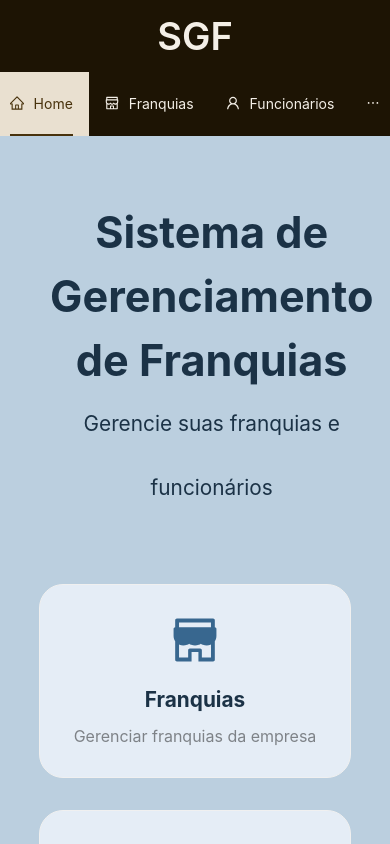
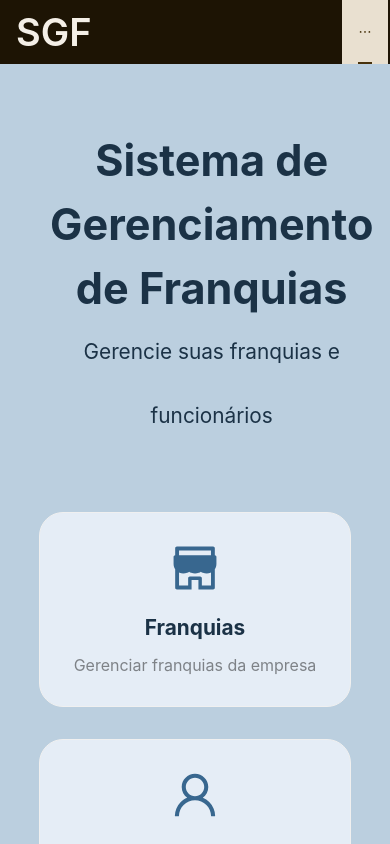
Before and after one commit to gabgon08/projeto-franquias, a Next.js app: page / in a window 390 px wide. Shown: the top 844 px of the page. Built offline with nearby package versions, Linux system fonts and the light colour scheme.

Commit message:
style: fix Header responsiveness

```diff
--- a/src/components/Header.jsx
+++ b/src/components/Header.jsx
@@ -21,7 +21,7 @@ const App = () => {
             icon: <HomeOutlined />
         },
         {
-            label: <Link href='/franquias'>Franquias</Link>,
+            label: <Link href='/franquias'><span className={styles.menuTitle}>Franquias</span></Link>,
             key: '/franquias',
             icon: <ShopOutlined />
         },
--- a/src/components/Header.module.css
+++ b/src/components/Header.module.css
@@ -29,16 +29,9 @@
 }
 
 @media (max-width: 600px) {
-    .layout {
-        flex-direction: row;
-        justify-content: start;
-    }
-
     .header {
-        height: fit-content;
-        display: grid;
         width: 100%;
-        justify-content: center;
+        padding-left: 1rem;
     }
 
     .headerLink {
@@ -48,8 +41,9 @@
     }
 
     .headerMenu {
-        justify-content: center;
         align-items: center;
-        width: 470px;
+        width: 50px;
+        align-content: center;
     }
+
 }
```
